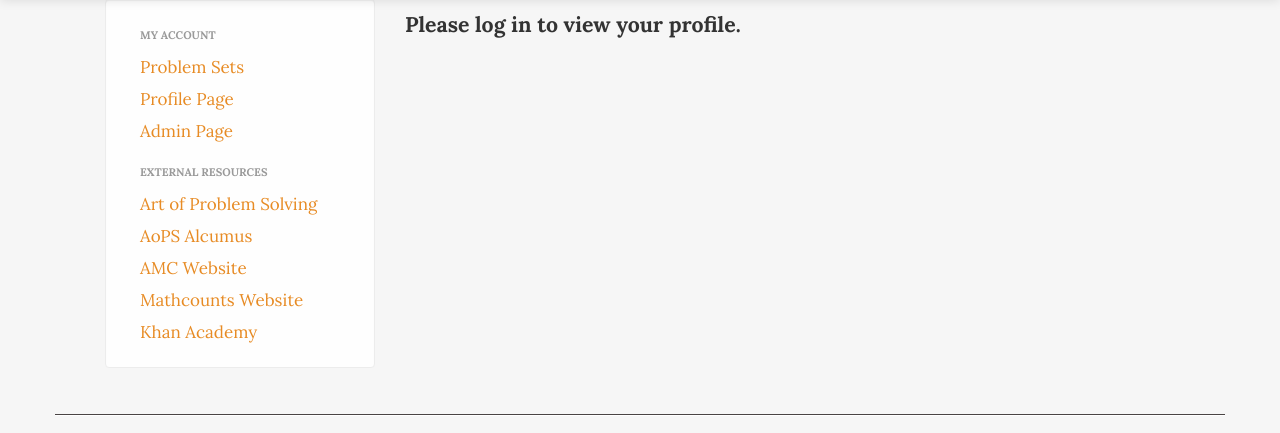
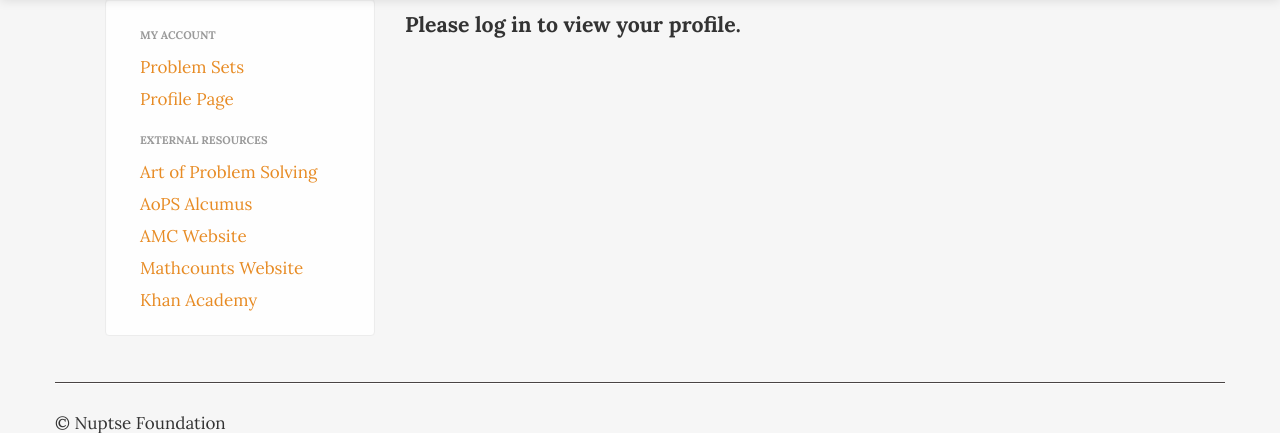
Before and after one commit to rkeyal/nuptse-website, a PHP site: page /profile.php in a window 1280 px wide. Shown: the part 61-494 px from the top of the page. Run offline with PHP 8.4, Linux system fonts and the light colour scheme; some libraries are stand-ins or nearby versions.

Commit message:
Removed "Admin Page" from resources

```diff
--- a/resources.php
+++ b/resources.php
@@ -4,7 +4,6 @@
 			<li class="nav-header">My Account</li>
 				<li><a href="problemsets.php">Problem Sets</a></li>
 				<li><a href="profile.php">Profile Page</a></li>
-				<li><a href="/admin/">Admin Page</a></li>
 			<li class="nav-header">External Resources</li>
 				<li><a href="http://www.artofproblemsolving.com">Art of Problem Solving</a></li>
 				<li><a href="http://www.artofproblemsolving.com/liz/Alcumus/index.php">AoPS Alcumus</a></li>
```
